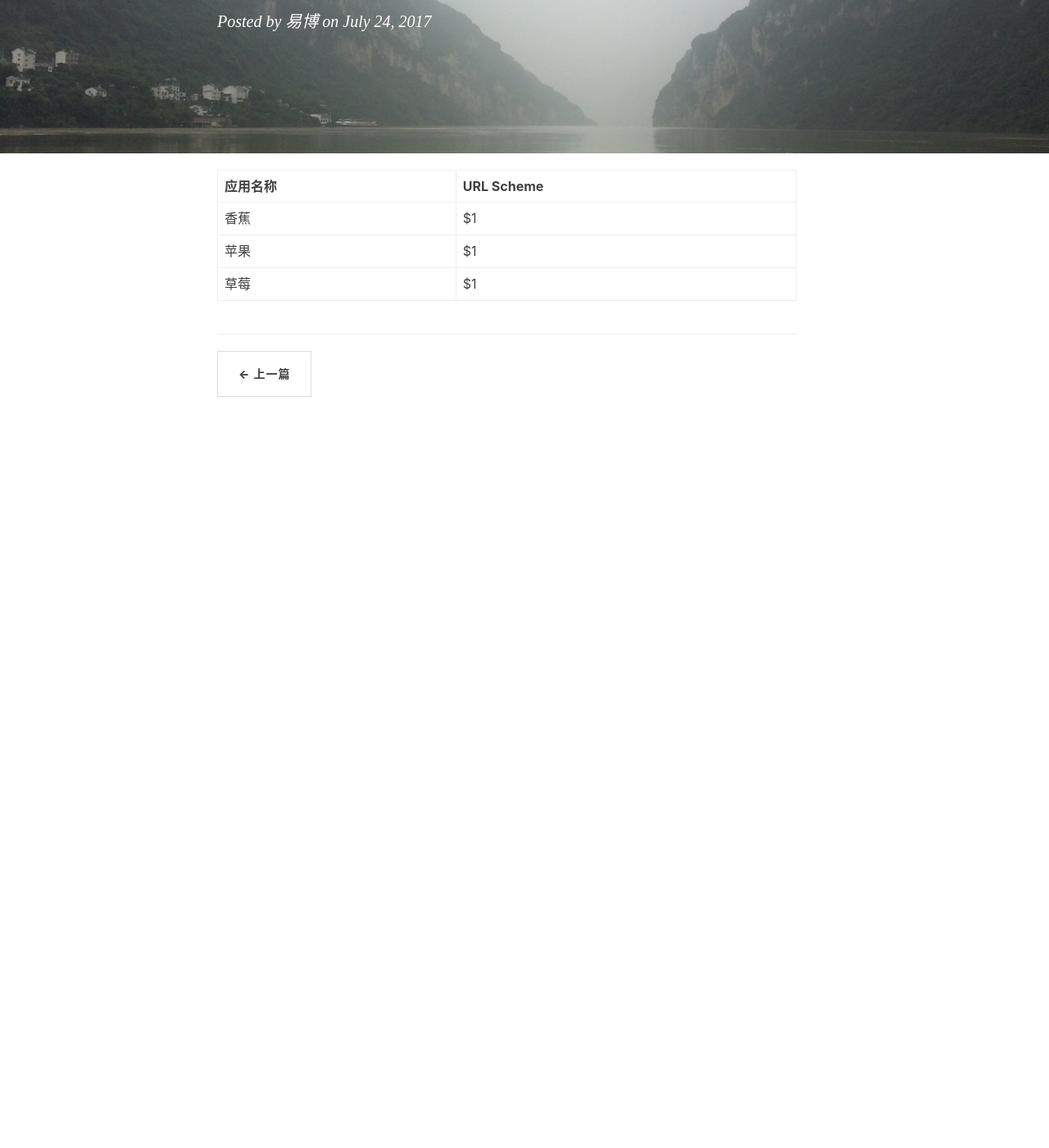
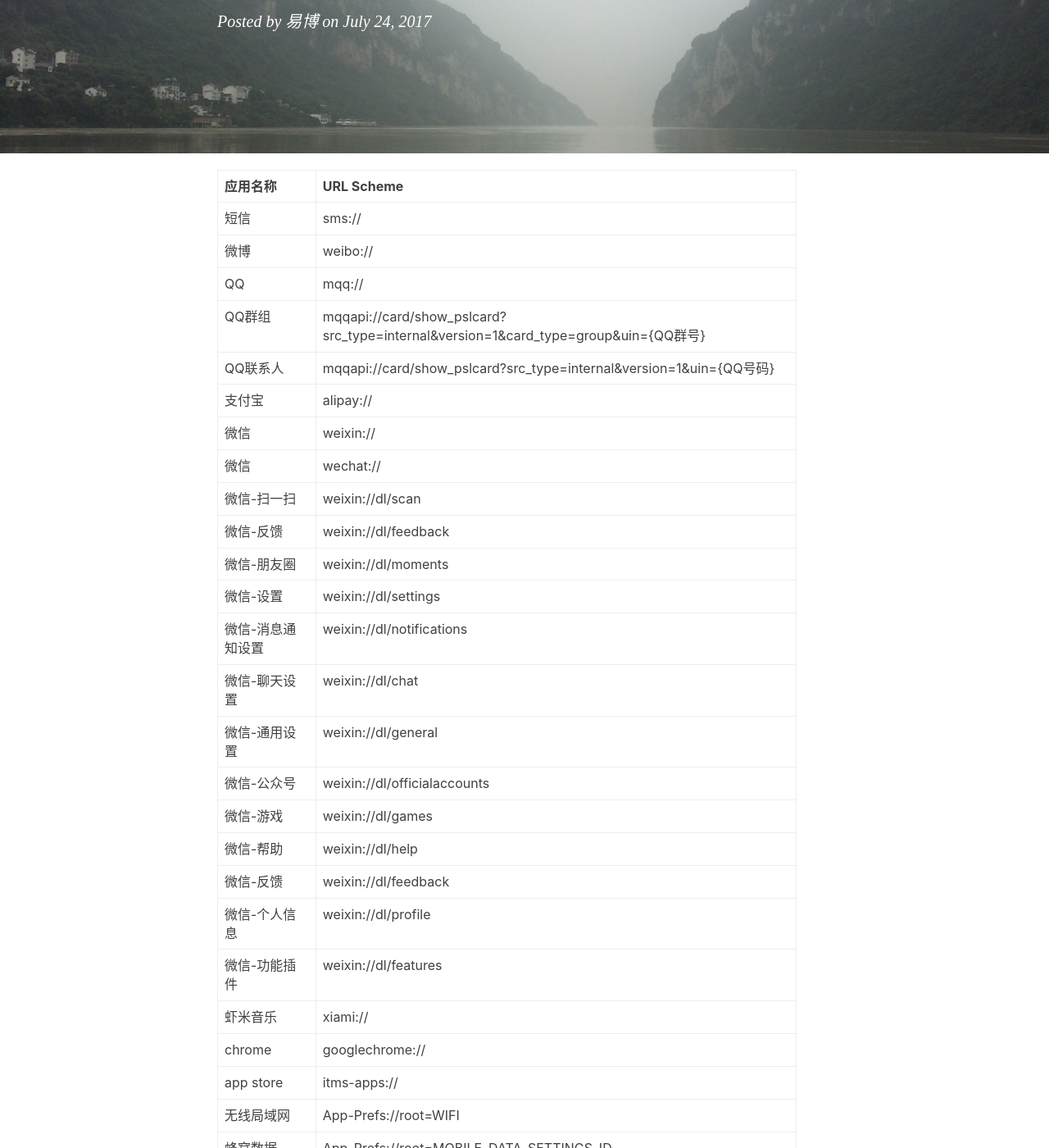
Before and after one commit to xttxqjfg/xttxqjfg.github.io, a Jekyll site: the page built from _posts/201707/2017-07-24-常用URL Scheme.markdown, in a window 1280 px wide and 1400 px high, scrolled down 270 px. Shown: the whole window at 82% size. Built offline with Jekyll 4.4.1, drawn with Linux system fonts in a browser that asks for light colours; nearby versions of some CDN libraries; comment, search, counter and statistics services are not loaded; before the commit the page ends 900 px from its top, so only the background shows below that; some of the changed text lies outside the part shown.

Commit message:
no message

```diff
--- a/_posts/201707/2017-07-24-常用URL Scheme.markdown
+++ b/_posts/201707/2017-07-24-常用URL Scheme.markdown
@@ -11,6 +11,50 @@
 
 | 应用名称        | URL Scheme    |
 | --------   | --------   |
-| 香蕉        | $1      |
-| 苹果        | $1      |
-| 草莓        | $1      |
+| 短信        | sms://      |
+| 微博        | weibo://      |
+| QQ        | mqq://      |
+| QQ群组        | mqqapi://card/show_pslcard?src_type=internal&version=1&card_type=group&uin={QQ群号}      |
+| QQ联系人        | mqqapi://card/show_pslcard?src_type=internal&version=1&uin={QQ号码}      |
+| 支付宝        | alipay://      |
+| 微信        | weixin://      |
+| 微信        | wechat://      |
+| 微信-扫一扫       | weixin://dl/scan |
+| 微信-反馈        | weixin://dl/feedback |
+| 微信-朋友圈        | weixin://dl/moments |
+| 微信-设置        | weixin://dl/settings |
+| 微信-消息通知设置        | weixin://dl/notifications |
+| 微信-聊天设置        | weixin://dl/chat |
+| 微信-通用设置        | weixin://dl/general |
+| 微信-公众号        | weixin://dl/officialaccounts |
+| 微信-游戏        | weixin://dl/games |
+| 微信-帮助        | weixin://dl/help |
+| 微信-反馈        | weixin://dl/feedback |
+| 微信-个人信息        | weixin://dl/profile |
+| 微信-功能插件        | weixin://dl/features |
+| 虾米音乐        | xiami://      |
+| chrome        | googlechrome://      |
+| app store        | itms-apps://      |
+| 无线局域网        | App-Prefs://root=WIFI      |
+| 蜂窝数据        | App-Prefs://root=MOBILE_DATA_SETTINGS_ID      |
+| 微博国际版        | weibointernational://      |
+| 摩拜单车        | mobike://      |
+| ofo        | ofoapp://      |
+| 有道云笔记        | youdaonote://      |
+| 印象笔记        | evernote://      |
+| 今日头条        | snssdk141://      |
+| 网易新闻        | newsapp://      |
+| 电话        | tel://      |
+| 网易云音乐        | orpheuswidget://      |
+| QQ音乐        | qqmusic://      |
+| QQ音乐最近播放        | qqmusic://today?mid=31&k1=2&k4=0      |
+| 美团外卖        | meituanwaimai://      |
+| 美团        | imeituan://      |
+| Gmail        | googlegmail://      |
+| 网易邮箱        | neteasemail://      |
+| QQ邮箱        | qqmail://      |
+| 腾讯视频        | tenvideo://      |
+| 爱奇艺        | iqiyi://      |
+| 12306        | cn.12306://      |
+| 有道词典        | yddict://      |
+| 钉钉        | dingtalk://      |
```
